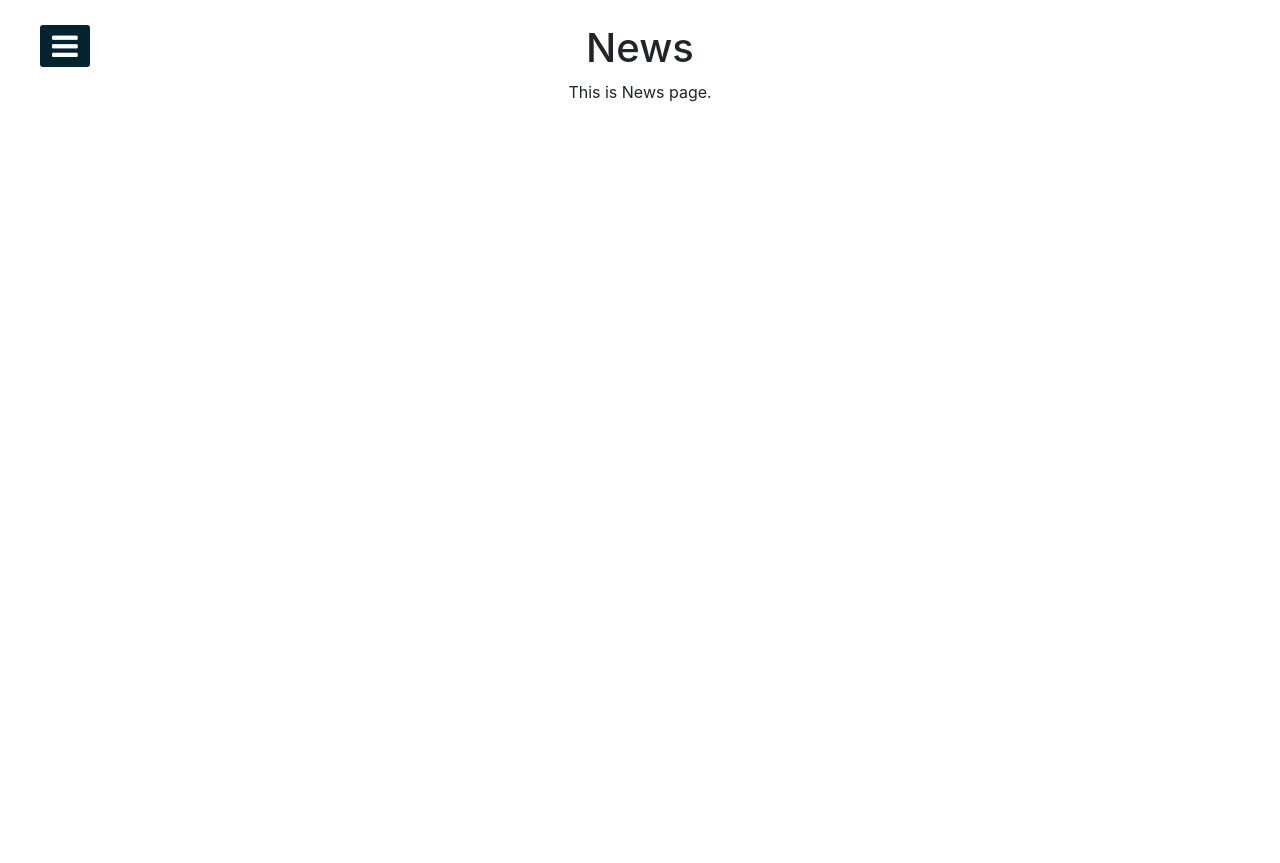
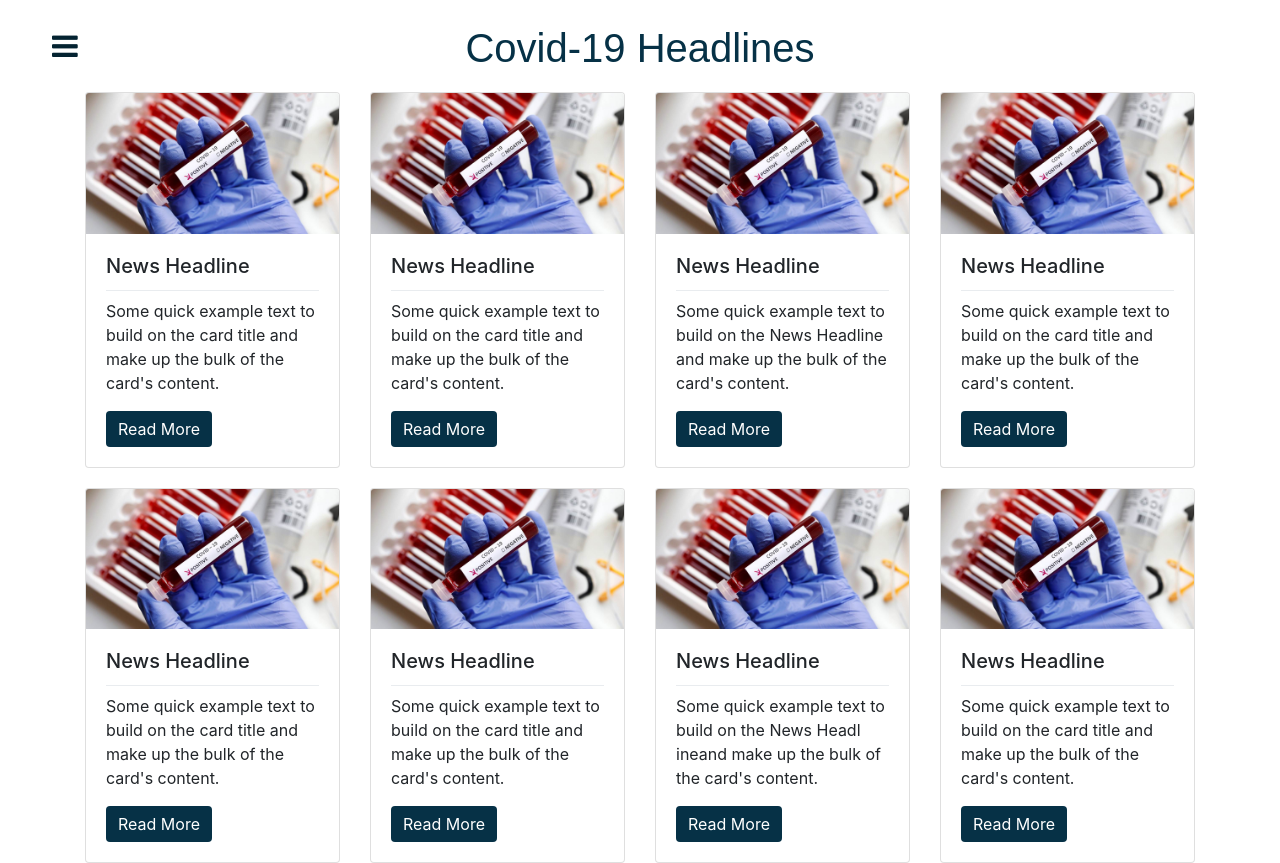
Before and after one commit to somya1209/Covid-Tracker, a React (Create React App) app in the folder covid-tracker/: page /news in a window 1280 px wide. Before the commit the page ends 824 px from the top, so only its background shows below. Built offline with nearby package versions, Linux system fonts and the light colour scheme.

Commit message:
Added news UI and Globe view page

```diff
--- a/covid-tracker/src/App.js
+++ b/covid-tracker/src/App.js
@@ -1,4 +1,4 @@
-import React, { Component } from "react";
+import React from "react";
 import "./App.css";
 
 
--- a/covid-tracker/src/components/Navigation/Navigation.css
+++ b/covid-tracker/src/components/Navigation/Navigation.css
@@ -20,10 +20,12 @@
   font-size: 22px;
   color: white;
   line-height: 70px;
-  text-align: center;
+  /* text-align: center; */
   background: #063146;
   user-select: none;
   margin-top: -25px;
+  width: 300px;
+  padding-left: 30px;
 }
 .sidebar ul a{
   display: block;
@@ -32,7 +34,7 @@
   line-height: 65px;
   font-size: 20px;
   color: white;
-  padding-left: 40px;
+  padding-left: 30px;
   box-sizing: border-box;
   border-bottom: 1px solid black;
   border-top: 1px solid rgba(255,255,255,.1);
@@ -49,7 +51,7 @@ ul li:hover a{
 }
 label #btn,label #cancel{
   position: absolute;
-  background: #042331;
+  background: #ffffff;
   border-radius: 3px;
   cursor: pointer;
 }
@@ -57,7 +59,7 @@ label #btn{
   left: 40px;
   top: 25px;
   font-size: 30px;
-  color: white;
+  color: #042331;
   padding: 6px 12px;
   transition: all .5s;
 }
@@ -80,7 +82,7 @@ label #cancel{
   pointer-events: none;
 }
 #check:checked ~ label #cancel{
-  left: 195px;
+  left: 205px;
 }
 #check:checked ~ section{
     margin-left: 280px;
--- a/covid-tracker/src/components/Navigation/Navigation.js
+++ b/covid-tracker/src/components/Navigation/Navigation.js
@@ -1,12 +1,15 @@
 import React from 'react'
 import './Navigation.css'
 
-import { BrowserRouter as Router, Route, Link, Switch, Redirect } from "react-router-dom";
+import { BrowserRouter as Router, Route, Switch} from "react-router-dom";
 import WorldDataPage from '../Pages/WorldDataPage'
 import IndiaDtaPage from '../Pages/IndiaDataPage'
 import WHOGuidelenes from '../Pages/WHOGuidelinesPage'
 import NewsPage from '../Pages/NewsPage'
+import GlobeViewPage from '../Pages/GlobeViewPage'
 import NoMatch from '../Pages/NoMatch'
+import image from '../../assets/logo.png'
+
 function Navigation() {
     return (
       <div>
@@ -16,13 +19,17 @@ function Navigation() {
         <i class="fa fa-times" id="cancel"></i>
       </label>
     <div class="sidebar">
-      <header>Covid19 Tracker</header>
+      <header><img
+              src={image}
+              alt="COVID-19"
+              style={{ height: 30, width: 30, position: "relative" }}
+            /> Covid-19 Tracker</header>
       <ul>
-      <li><a href="/"><i class="fa fa-globe"></i>Home</a></li>
-      <li><a href="/india"><i class="fa fa-home"></i>IndiaLive</a></li>
-
-      <li><a href="/guidelines"><i class="fa fa-info"></i>WHO</a></li>
-      <li><a href="/news"><i class="fa fa-info"></i>News</a></li>
+      <li><a href="/"><i class="fa fa-home"></i>Home</a></li>
+      <li><a href="/india"><i class="fa fa-map-pin"></i>IndiaLive</a></li>
+      <li><a href="/globe"><i class="fa fa-globe"></i>GlobeView</a></li>
+      <li><a href="/guidelines"><i class="fa fa-info"></i> WHO</a></li>
+      <li><a href="/news"><i class="fa fa-newspaper-o"></i>News</a></li>
 
 
       </ul>
@@ -33,6 +40,7 @@ function Navigation() {
 
           <Route exact="true" path="/" component={WorldDataPage} />
           <Route exact="true" path="/india" component={IndiaDtaPage} />
+          <Route exact="true" path="/globe" component={GlobeViewPage} />
           <Route exact="true" path="/guidelines" component={WHOGuidelenes} />
           <Route exact="true" path="/news" component={NewsPage} />
           <Route   component={NoMatch} />
--- /dev/null
+++ b/covid-tracker/src/components/Pages/GlobeViewPage.js
@@ -0,0 +1,15 @@
+import React from 'react'
+function GlobeViewPage() {
+    return(
+      <div>
+
+
+        <center>
+        <h1>Globe</h1>
+        <p>This is Globe View page.</p>
+        </center>
+
+      </div>
+    )
+  }
+  export default  GlobeViewPage
--- a/covid-tracker/src/components/Pages/NewsPage.js
+++ b/covid-tracker/src/components/Pages/NewsPage.js
@@ -1,15 +1,230 @@
-import React from 'react'
+import React from "react";
+import {
+  Card,
+  CardImg,
+  CardText,
+  CardBody,
+  CardTitle,
+  Button,
+  Container,
+  Row,
+  Col,
+} from "reactstrap";
+import news1 from "../../assets/news1.jpg";
+
 function NewsPage() {
-    return(
-      <div  >
-        <center>
-        <h1>News</h1>
-        <p>This is News page.</p>
-
-        </center>
-
-
-      </div>
-    )
-  }
-  export default  NewsPage;
+  return (
+    <div style={{ marginBottom: "30px" }}>
+      <center>
+        <h1
+          style={{
+            fontFamily: "Arial, Helvetica, sans-serif",
+            color: "#063146",
+            fontSize: 40,
+          }}
+        >
+          Covid-19 Headlines
+        </h1>
+      </center>
+      <Container className="flex">
+        <Row
+          style={{
+            display: "flex",
+            justifyContent: "space-evenly",
+            alignItems: "center",
+            flexWrap: "wrap",
+            marginTop: 20,
+          }}
+        >
+          <Col md={3}>
+            <Card>
+              <CardImg top width="100%" src={news1} alt="Covid-19 news" />
+              <CardBody>
+                <CardTitle>
+                  <h5>News Headline</h5>
+                </CardTitle>
+                <div className="dropdown-divider"></div>
+                <CardText>
+                  Some quick example text to build on the card title and make up
+                  the bulk of the card's content.
+                </CardText>
+                <Button
+                  href="https://www.google.co.in/?gws_rd=ssl"
+                  target="blank"
+                  style={{ backgroundColor: "#063146", border: 0 }}
+                >
+                  Read More
+                </Button>
+              </CardBody>
+            </Card>
+          </Col>
+          <Col md={3}>
+            <Card>
+              <CardImg top width="100%" src={news1} alt="Covid-19 news" />
+              <CardBody>
+                <CardTitle>
+                  <h5>News Headline</h5>
+                </CardTitle>
+                <div className="dropdown-divider"></div>
+                <CardText>
+                  Some quick example text to build on the card title and make up
+                  the bulk of the card's content.
+                </CardText>
+                <Button
+                  href="https://www.google.co.in/?gws_rd=ssl"
+                  target="blank"
+                  style={{ backgroundColor: "#063146", border: 0 }}
+                >
+                  Read More
+                </Button>
+              </CardBody>
+            </Card>
+          </Col>
+          <Col md={3}>
+            <Card>
+              <CardImg top width="100%" src={news1} alt="Covid-19 news" />
+              <CardBody>
+                <CardTitle>
+                  <h5>News Headline</h5>
+                </CardTitle>
+                <div className="dropdown-divider"></div>
+                <CardText>
+                  Some quick example text to build on the News Headline and make
+                  up the bulk of the card's content.
+                </CardText>
+                <Button
+                  href="https://www.google.co.in/?gws_rd=ssl"
+                  target="blank"
+                  style={{ backgroundColor: "#063146", border: 0 }}
+                >
+                  Read More
+                </Button>
+              </CardBody>
+            </Card>
+          </Col>
+          <Col md={3}>
+            <Card>
+              <CardImg top width="100%" src={news1} alt="Covid-19 news" />
+              <CardBody>
+                <CardTitle>
+                  <h5>News Headline</h5>
+                </CardTitle>
+                <div className="dropdown-divider"></div>
+                <CardText>
+                  Some quick example text to build on the card title and make up
+                  the bulk of the card's content.
+                </CardText>
+                <Button
+                  href="https://www.google.co.in/?gws_rd=ssl"
+                  target="blank"
+                  style={{ backgroundColor: "#063146", border: 0 }}
+                >
+                  Read More
+                </Button>
+              </CardBody>
+            </Card>
+          </Col>
+        </Row>
+        <Row
+          style={{
+            display: "flex",
+            justifyContent: "space-evenly",
+            alignItems: "center",
+            flexWrap: "wrap",
+            marginTop: 20,
+          }}
+        >
+          <Col md={3}>
+            <Card>
+              <CardImg top width="100%" src={news1} alt="Covid-19 news" />
+              <CardBody>
+                <CardTitle>
+                  <h5>News Headline</h5>
+                </CardTitle>
+                <div className="dropdown-divider"></div>
+                <CardText>
+                  Some quick example text to build on the card title and make up
+                  the bulk of the card's content.
+                </CardText>
+                <Button
+                  href="https://www.google.co.in/?gws_rd=ssl"
+                  target="blank"
+                  style={{ backgroundColor: "#063146", border: 0 }}
+                >
+                  Read More
+                </Button>
+              </CardBody>
+            </Card>
+          </Col>
+          <Col md={3}>
+            <Card>
+              <CardImg top width="100%" src={news1} alt="Covid-19 news" />
+              <CardBody>
+                <CardTitle>
+                  <h5>News Headline</h5>
+                </CardTitle>
+                <div className="dropdown-divider"></div>
+                <CardText>
+                  Some quick example text to build on the card title and make up
+                  the bulk of the card's content.
+                </CardText>
+                <Button
+                  href="https://www.google.co.in/?gws_rd=ssl"
+                  target="blank"
+                  style={{ backgroundColor: "#063146", border: 0 }}
+                >
+                  Read More
+                </Button>
+              </CardBody>
+            </Card>
+          </Col>
+          <Col md={3}>
+            <Card>
+              <CardImg top width="100%" src={news1} alt="Covid-19 news" />
+              <CardBody>
+                <CardTitle>
+                  <h5>News Headline</h5>
+                </CardTitle>
+                <div className="dropdown-divider"></div>
+                <CardText>
+                  Some quick example text to build on the News Headl ineand make
+                  up the bulk of the card's content.
+                </CardText>
+                <Button
+                  href="https://www.google.co.in/?gws_rd=ssl"
+                  target="blank"
+                  style={{ backgroundColor: "#063146", border: 0 }}
+                >
+                  Read More
+                </Button>
+              </CardBody>
+            </Card>
+          </Col>
+          <Col md={3}>
+            <Card>
+              <CardImg top width="100%" src={news1} alt="Covid-19 news" />
+              <CardBody>
+                <CardTitle>
+                  <h5>News Headline</h5>
+                </CardTitle>
+                <div className="dropdown-divider"></div>
+                <CardText>
+                  Some quick example text to build on the card title and make up
+                  the bulk of the card's content.
+                </CardText>
+                <Button
+                  href="https://www.google.co.in/?gws_rd=ssl"
+                  target="blank"
+                  style={{ backgroundColor: "#063146", border: 0 }}
+                >
+                  Read More
+                </Button>
+              </CardBody>
+            </Card>
+          </Col>
+        </Row>
+      </Container>
+    </div>
+  );
+}
+export default NewsPage;
--- a/covid-tracker/src/components/Pages/WorldDataPage.js
+++ b/covid-tracker/src/components/Pages/WorldDataPage.js
@@ -3,7 +3,7 @@ import Cards from '../Cards';
 import SearchCountry from "../SearchCountry";
 
 import Axios from "axios";
-import image from '../../assets/logo.png'
+
 class WorldData extends Component {
 
   constructor(props) {
@@ -74,13 +74,13 @@ class WorldData extends Component {
     return (
       <div className="App">
         <center>
-          <h1 style={{ marginTop: 10, fontFamily: "Arial, Helvetica, sans-serif", fontSize: 50 }}>
+          {/* <h1 style={{ marginTop: 10, fontFamily: "Arial, Helvetica, sans-serif", fontSize: 50 }}>
             C <img
               src={image}
               alt="COVID-19"
               style={{ height: 50, width: 50, position: "relative" }}
             /> VID-19 Tracker
-          </h1>
+          </h1> */}
           <SearchCountry CountryOptions={this.renderCountryOptions()} CountryData={this.getCountryData}/>
         </center>
         <Cards confirmed={this.state.confirmed} recovered={this.state.recovered} deaths={this.state.deaths}/>
```
Also changed, not shown: covid-tracker/src/assets/logo.jpeg (added), covid-tracker/src/assets/news1.jpg (added).
